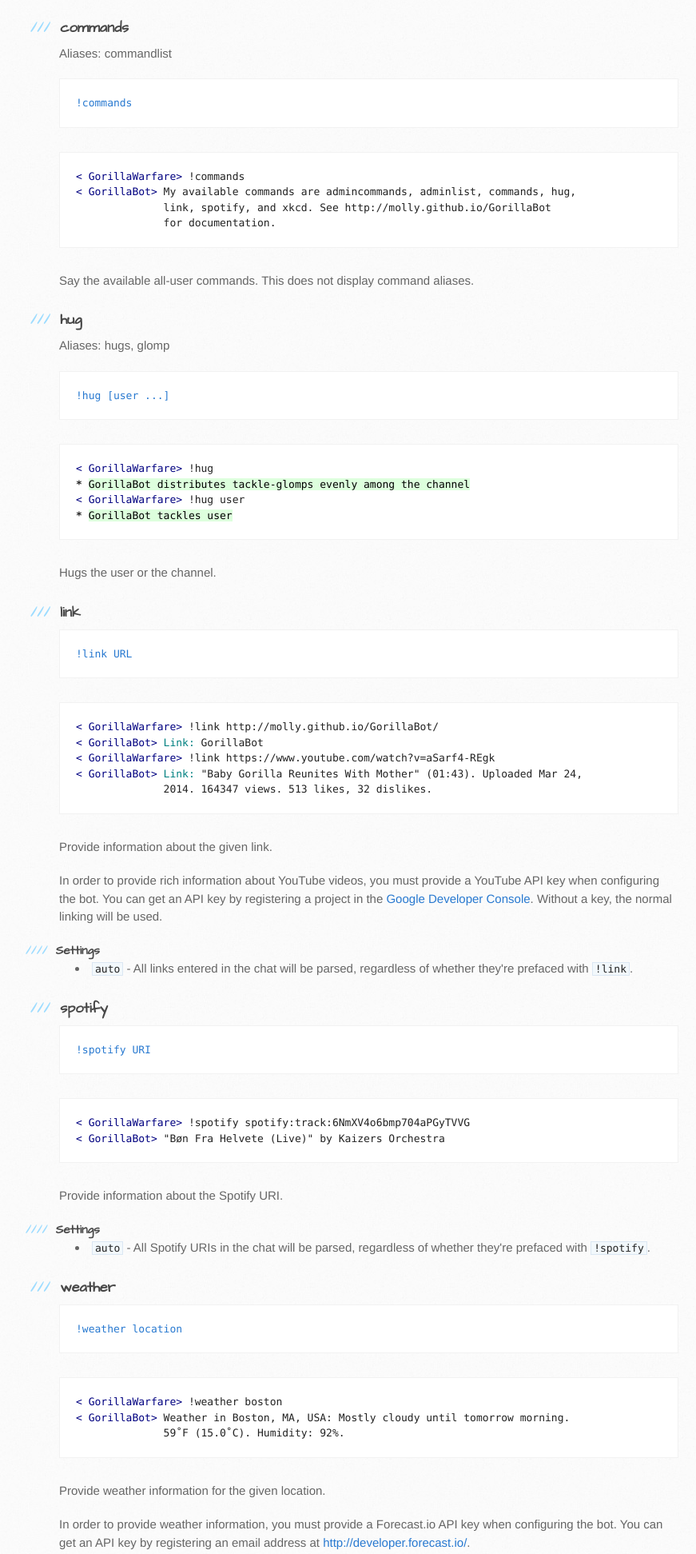
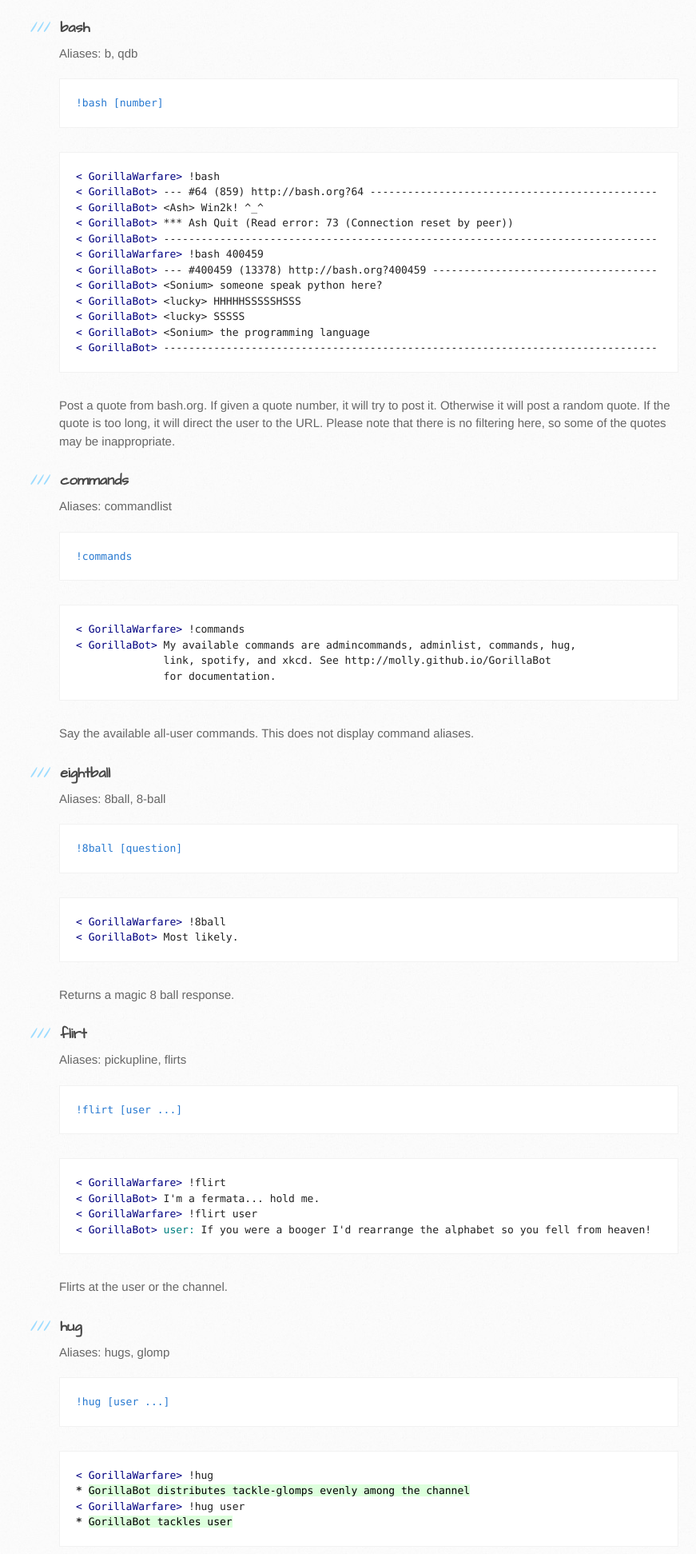
Before and after one commit to molly/GorillaBot, a plain HTML site: page index.html in a window 1280 px wide. Shown: the part 1653-3596 px from the top of the page at 80% size, without its empty margins (96-967 px from the left). Drawn offline with Linux system fonts and the light colour scheme.

Commit message:
Oops, committed old version

```diff
--- a/index.html
+++ b/index.html
@@ -33,7 +33,10 @@
 
 <p>GorillaBot is an IRC bot framework written in Python. The bot is initiated from the command line. Once it is connected, it receives its commands through IRC. Because I'm writing the framework mainly for use in a channel frequented by Wikipedia editors, there are a number of Wikipedia-specific commands.</p>
 
-<p><strong>Author:</strong> Molly White<br><strong>License:</strong> <a href="http://opensource.org/licenses/MIT">MIT</a><br><strong>Status:</strong> Unstable<br><strong>Version:</strong> 2.0</p>
+<p><strong>Author:</strong> Molly White<br>
+<strong>License:</strong> <a href="http://opensource.org/licenses/MIT">MIT</a><br>
+<strong>Status:</strong> Unstable<br>
+<strong>Version:</strong> 2.0</p>
 
 <h2>
 <a name="user-content-installation" class="anchor" href="#installation" aria-hidden="true"><span class="octicon octicon-link"></span></a>Installation</h2>
@@ -44,7 +47,9 @@
 <li>Run <code>python3 bot.py</code> from the source directory. This will step you through configuring the bot. If you already have already configured the bot, you can use that configuration or create a new one.</li>
 <li>Enter any information when prompted.</li>
 <li>Once the bot has successfully connected, command the bot from IRC. There are also a number of admin commands available to bot operators.</li>
-</ol><h1>
+</ol>
+
+<h1>
 <a name="user-content-commanding-the-bot" class="anchor" href="#commanding-the-bot" aria-hidden="true"><span class="octicon octicon-link"></span></a>Commanding the bot</h1>
 
 <p>The bot receives commands in one of three ways:</p>
@@ -56,7 +61,9 @@
 </li>
 <li>Receiving a command in a private message: <code>/msg GorillaBot command</code>
 </li>
-</ol><p>In the examples below, I use the <code>!command</code> syntax, but the other two would work equally well.</p>
+</ol>
+
+<p>In the examples below, I use the <code>!command</code> syntax, but the other two would work equally well.</p>
 
 <h2>
 <a name="user-content-all-user-commands" class="anchor" href="#all-user-commands" aria-hidden="true"><span class="octicon octicon-link"></span></a>All-user commands</h2>
@@ -91,6 +98,32 @@
 <p>Say the current bot operators.</p>
 
 <h3>
+<a name="user-content-bash" class="anchor" href="#bash" aria-hidden="true"><span class="octicon octicon-link"></span></a>bash</h3>
+
+<p>Aliases: b, qdb</p>
+
+<pre><code>!bash [number]
+</code></pre>
+
+<div class="highlight highlight-irc"><pre><span class="nt">&lt; GorillaWarfare&gt; </span>!bash
+<span class="nt">&lt; GorillaBot&gt; </span>--- #64 (859) http://bash.org?64 ----------------------------------------------
+<span class="nt">&lt; GorillaBot&gt; </span>&lt;Ash&gt; Win2k! ^_^
+<span class="nt">&lt; GorillaBot&gt; </span>*** Ash Quit (Read error: 73 (Connection reset by peer))
+<span class="nt">&lt; GorillaBot&gt; </span>-------------------------------------------------------------------------------
+<span class="nt">&lt; GorillaWarfare&gt; </span>!bash 400459
+<span class="nt">&lt; GorillaBot&gt; </span>--- #400459 (13378) http://bash.org?400459 ------------------------------------
+<span class="nt">&lt; GorillaBot&gt; </span>&lt;Sonium&gt; someone speak python here?
+<span class="nt">&lt; GorillaBot&gt; </span>&lt;lucky&gt; HHHHHSSSSSHSSS
+<span class="nt">&lt; GorillaBot&gt; </span>&lt;lucky&gt; SSSSS
+<span class="nt">&lt; GorillaBot&gt; </span>&lt;Sonium&gt; the programming language
+<span class="nt">&lt; GorillaBot&gt; </span>-------------------------------------------------------------------------------
+</pre></div>
+
+<p>Post a quote from bash.org. If given a quote number, it will try to post it. Otherwise it
+will post a random quote. If the quote is too long, it will direct the user to the URL.
+Please note that there is no filtering here, so some of the quotes may be inappropriate.</p>
+
+<h3>
 <a name="user-content-commands" class="anchor" href="#commands" aria-hidden="true"><span class="octicon octicon-link"></span></a>commands</h3>
 
 <p>Aliases: commandlist</p>
@@ -105,6 +138,36 @@
 </pre></div>
 
 <p>Say the available all-user commands. This does not display command aliases.</p>
+
+<h3>
+<a name="user-content-eightball" class="anchor" href="#eightball" aria-hidden="true"><span class="octicon octicon-link"></span></a>eightball</h3>
+
+<p>Aliases: 8ball, 8-ball</p>
+
+<pre><code>!8ball [question]
+</code></pre>
+
+<div class="highlight highlight-irc"><pre><span class="nt">&lt; GorillaWarfare&gt; </span>!8ball
+<span class="nt">&lt; GorillaBot&gt; </span>Most likely.
+</pre></div>
+
+<p>Returns a magic 8 ball response.</p>
+
+<h3>
+<a name="user-content-flirt" class="anchor" href="#flirt" aria-hidden="true"><span class="octicon octicon-link"></span></a>flirt</h3>
+
+<p>Aliases: pickupline, flirts</p>
+
+<pre><code>!flirt [user ...]
+</code></pre>
+
+<div class="highlight highlight-irc"><pre><span class="nt">&lt; GorillaWarfare&gt; </span>!flirt
+<span class="nt">&lt; GorillaBot&gt; </span>I'm a fermata... hold me.
+<span class="nt">&lt; GorillaWarfare&gt; </span>!flirt user
+<span class="nt">&lt; GorillaBot&gt; </span><span class="na">user:</span> If you were a booger I'd rearrange the alphabet so you fell from heaven!
+</pre></div>
+
+<p>Flirts at the user or the channel.</p>
 
 <h3>
 <a name="user-content-hug" class="anchor" href="#hug" aria-hidden="true"><span class="octicon octicon-link"></span></a>hug</h3>
@@ -149,7 +212,9 @@
 <li>
 <code>auto</code> - All links entered in the chat will be parsed, regardless of whether they're
 prefaced with <code>!link</code>.</li>
-</ul><h3>
+</ul>
+
+<h3>
 <a name="user-content-spotify" class="anchor" href="#spotify" aria-hidden="true"><span class="octicon octicon-link"></span></a>spotify</h3>
 
 <pre><code>!spotify URI
@@ -168,18 +233,29 @@ prefaced with <code>!link</code>.</li>
 <li>
 <code>auto</code> - All Spotify URIs in the chat will be parsed, regardless of whether they're
 prefaced with <code>!spotify</code>.</li>
-</ul><h3>
+</ul>
+
+<h3>
 <a name="user-content-weather" class="anchor" href="#weather" aria-hidden="true"><span class="octicon octicon-link"></span></a>weather</h3>
 
-<pre><code>!weather location
+<pre><code>!weather [--now|--week] location
 </code></pre>
 
 <div class="highlight highlight-irc"><pre><span class="nt">&lt; GorillaWarfare&gt; </span>!weather boston
-<span class="nt">&lt; GorillaBot&gt; </span>Weather in Boston, MA, USA: Mostly cloudy until tomorrow morning.
-              59˚F (15.0˚C). Humidity: 92%.
+<span class="nt">&lt; GorillaBot&gt; </span>Weather in Boston, MA, USA: Rain until tomorrow evening and breezy until
+              tomorrow morning. 51˚F (10˚C). Feels like 51˚F (10˚C). Humidity: 95%. Wind
+              speed: 23mph (38kph).
+<span class="nt">&lt; GorillaWarfare&gt; </span>!weather --now boston
+<span class="nt">&lt; GorillaBot&gt; </span>Weather in Boston, MA, USA: Light Rain and Breezy. 51˚F (10˚C). Feels like
+              51˚F (10˚C). Humidity: 96%. Wind speed: 25mph (40kph).
+<span class="nt">&lt; GorillaWarfare&gt; </span>!weather --week boston
+<span class="nt">&lt; GorillaBot&gt; </span>Weather in Boston, MA, USA: Light rain throughout the week, with temperatures
+              bottoming out at 53°F on Friday. 51–55˚F (11–13˚C).
 </pre></div>
 
-<p>Provide weather information for the given location.</p>
+<p>Provide weather information for the given location. Defaults to giving weather information
+about today. Given the <code>--now</code> parameter, this will give the current weather. Given the
+<code>--weekly</code> parameter, this will give the forecast for the week.</p>
 
 <p>In order to provide weather information, you must provide a Forecast.io API key when
  configuring the bot. You can get an API key by registering an email address at
@@ -265,6 +341,7 @@ to, or has been joined to in the past.</p>
 
 <p>Removes the setting for a channel. This will revert to the default value. Settings can only
 be edited for channels the bot is joined to, or has been joined to in the past.</p>
+
         </section>
       </div>
     </div>
```
